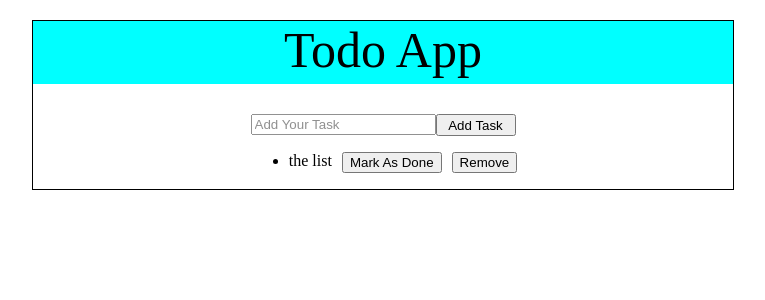
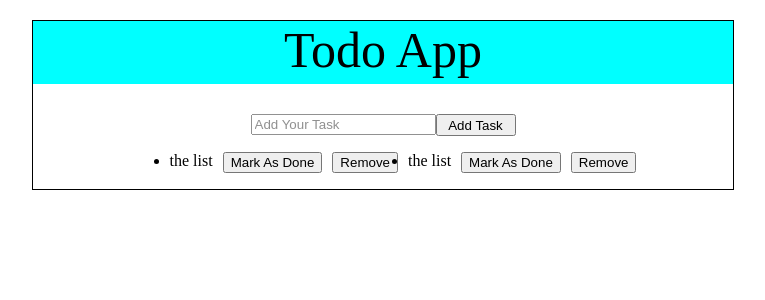
Before and after one commit to rawatvipin756/To-Do-App, a React (Vite) app in the folder reactProject/: page / in a window 1280 px wide. Shown: the top 300 px of the page, without its empty margins (257-1022 px from the left). Built offline with nearby package versions, Linux system fonts and the light colour scheme.

Commit message:
add of list

```diff
--- a/reactProject/src/App.jsx
+++ b/reactProject/src/App.jsx
@@ -22,6 +22,10 @@ export default function App() {
         <li>the list</li>
         <button>Mark As Done</button>
         <button>Remove</button>
+
+        <li>the list</li>
+        <button>Mark As Done</button>
+        <button>Remove</button>
       </ul>
     </div>
     </>
```
